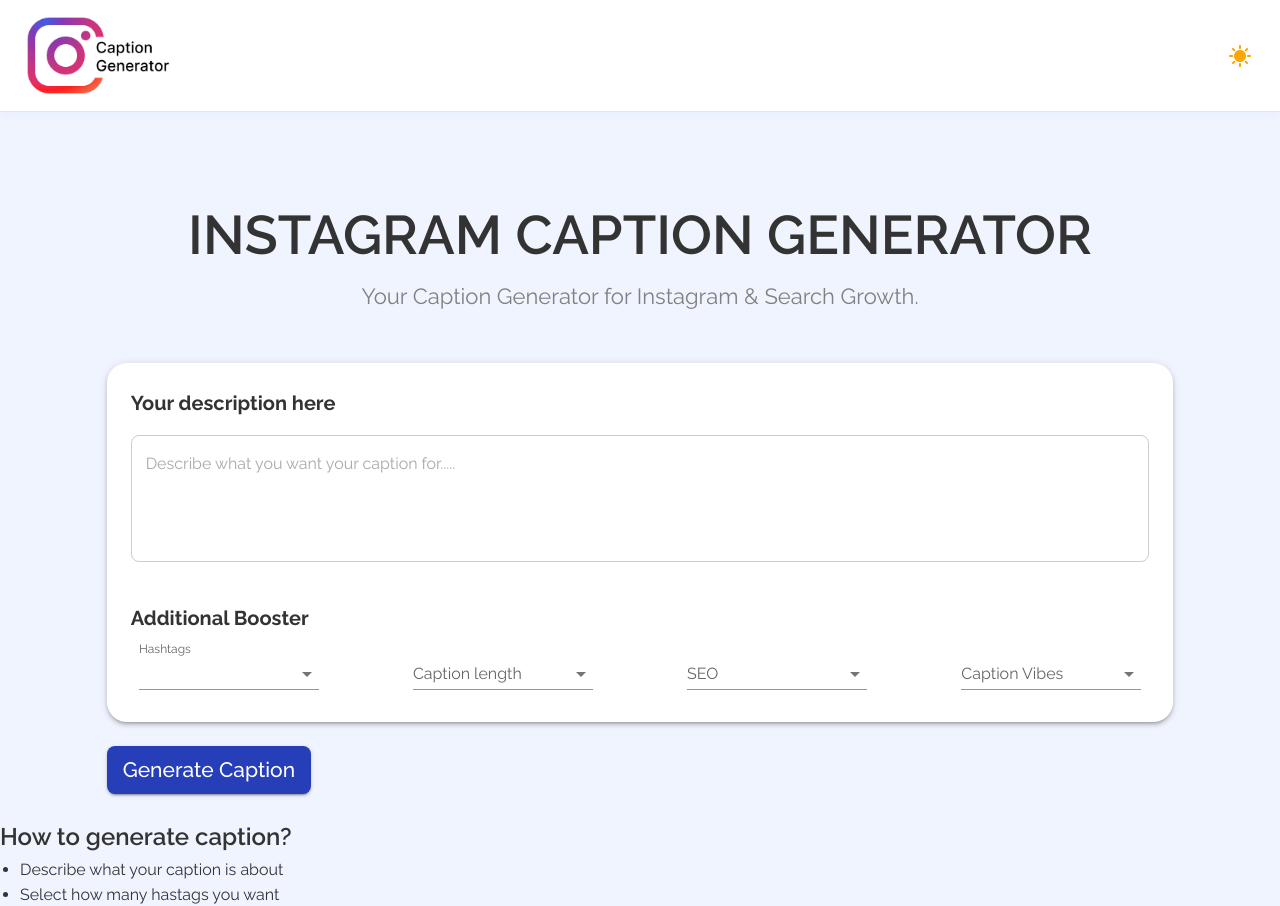
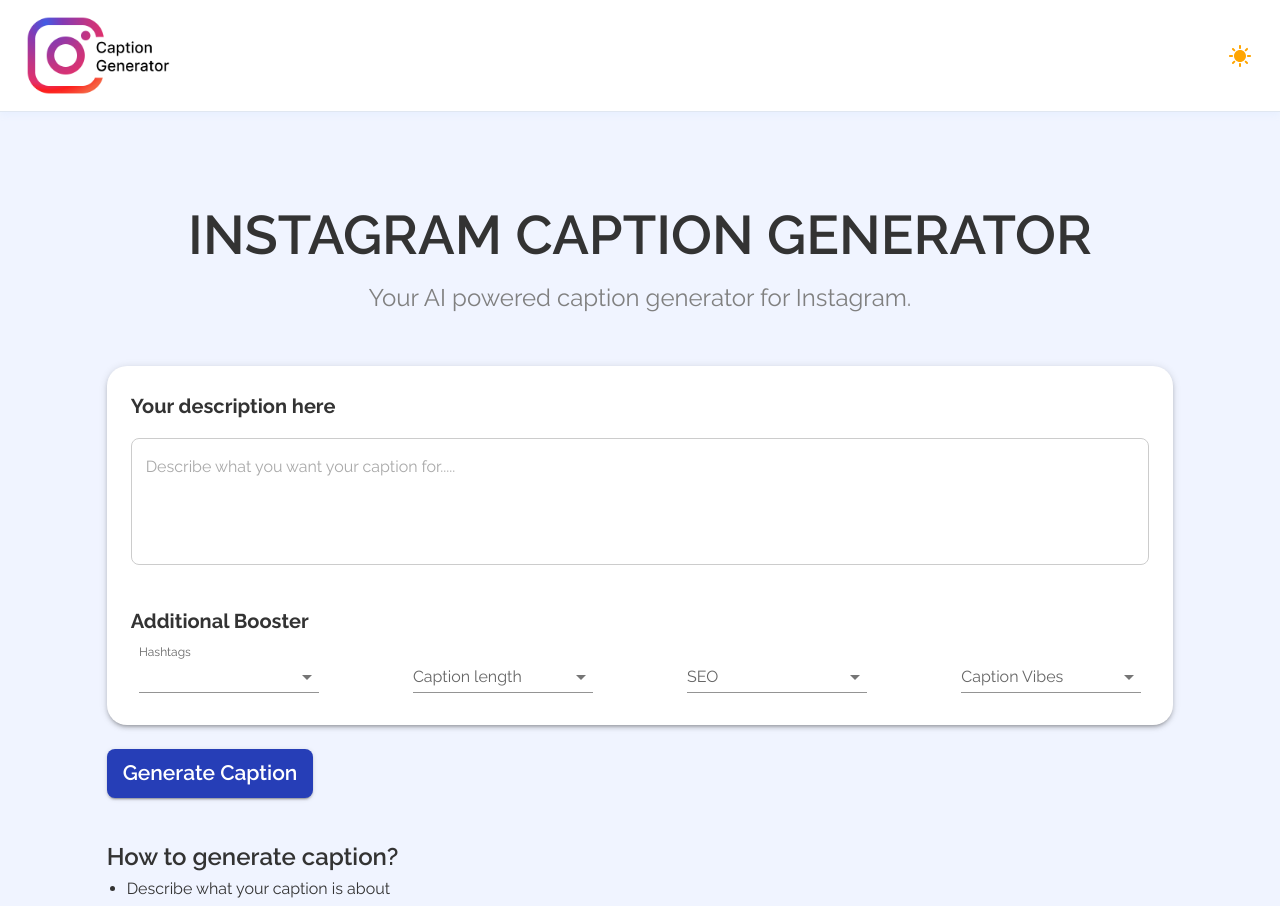
Before and after one commit to harshtarang7/instagram-caption-generator, a Next.js app: page / in a window 1280 px wide. Shown: the top 906 px of the page. Built offline with nearby package versions, Linux system fonts and the light colour scheme.

Commit message:
fixed width in footer

```diff
--- a/src/app/page.tsx
+++ b/src/app/page.tsx
@@ -39,7 +39,7 @@
     handleSeoChange,
   } = useInstagramCaption();
 
-  const {isDarkMode} = useThemeContext()
+  const { isDarkMode } = useThemeContext();
   return (
     <Box pb={3}>
       <Header />
@@ -51,23 +51,23 @@
               INSTAGRAM CAPTION GENERATOR
             </Typography>
             <Typography
-              fontSize={22}
+              fontSize={24}
               textAlign={"center"}
               sx={{ color: "gray" }}
             >
-              Your Caption Generator for Instagram & Search Growth.
+              Your AI powered caption generator for Instagram.
             </Typography>
           </Box>
         </Grid>
 
-        <Grid margin={'auto'} size={{ lg: 10, sm: 12, md: 11 }}>
+        <Grid margin={"auto"} size={{ lg: 10, sm: 12, md: 11 }}>
           <Paper
             elevation={3}
             sx={{
               width: "100%",
               margin: "auto",
               mt: 6,
-              mb:3,
+              mb: 3,
               display: "flex",
               flexDirection: "column",
               justifyContent: "center",
@@ -147,13 +147,22 @@
               </Box>
             </Box>
           </Paper>
-          <Button variant="contained" color={isDarkMode?"secondary":"primary" } sx={{
-            fontSize:21,
+          <Button
+            variant="contained"
+            color={isDarkMode ? "secondary" : "primary"}
+            sx={{
+              fontSize: 21,
+              fontWeight:600
+            }}
 
-          }}>Generate Caption</Button>
+          >
+            Generate Caption
+          </Button>
         </Grid>
 
-       <Footer/>
+        <Grid size={{ lg: 10, sm: 12, md: 11 }} margin={"auto"} my={5}>
+          <Footer />
+        </Grid>
       </Grid>
     </Box>
   );
--- a/src/components/footer/page.tsx
+++ b/src/components/footer/page.tsx
@@ -2,7 +2,7 @@
 
 const Footer = () => {
   return (
-    <Box width={"100%"} my={3}>
+    <Box>
       <Typography fontSize={24} fontWeight={600}>
         How to generate caption?
       </Typography>
--- a/src/components/header/Header.tsx
+++ b/src/components/header/Header.tsx
@@ -10,6 +10,8 @@
     <Box
     // borderBottom={'1px solid grey'}
     sx={{
+      position:'sticky',
+      top:0,
       backgroundColor: isDarkMode?"":'#FFFFFF !important',
       borderBottom: isDarkMode ? '1px solid #a0a0a0ff' : '1px solid #E0E7F1 ',
       boxShadow: isDarkMode ? '' : '0 2px 8px rgba(147, 197, 253, 0.1)',
```
